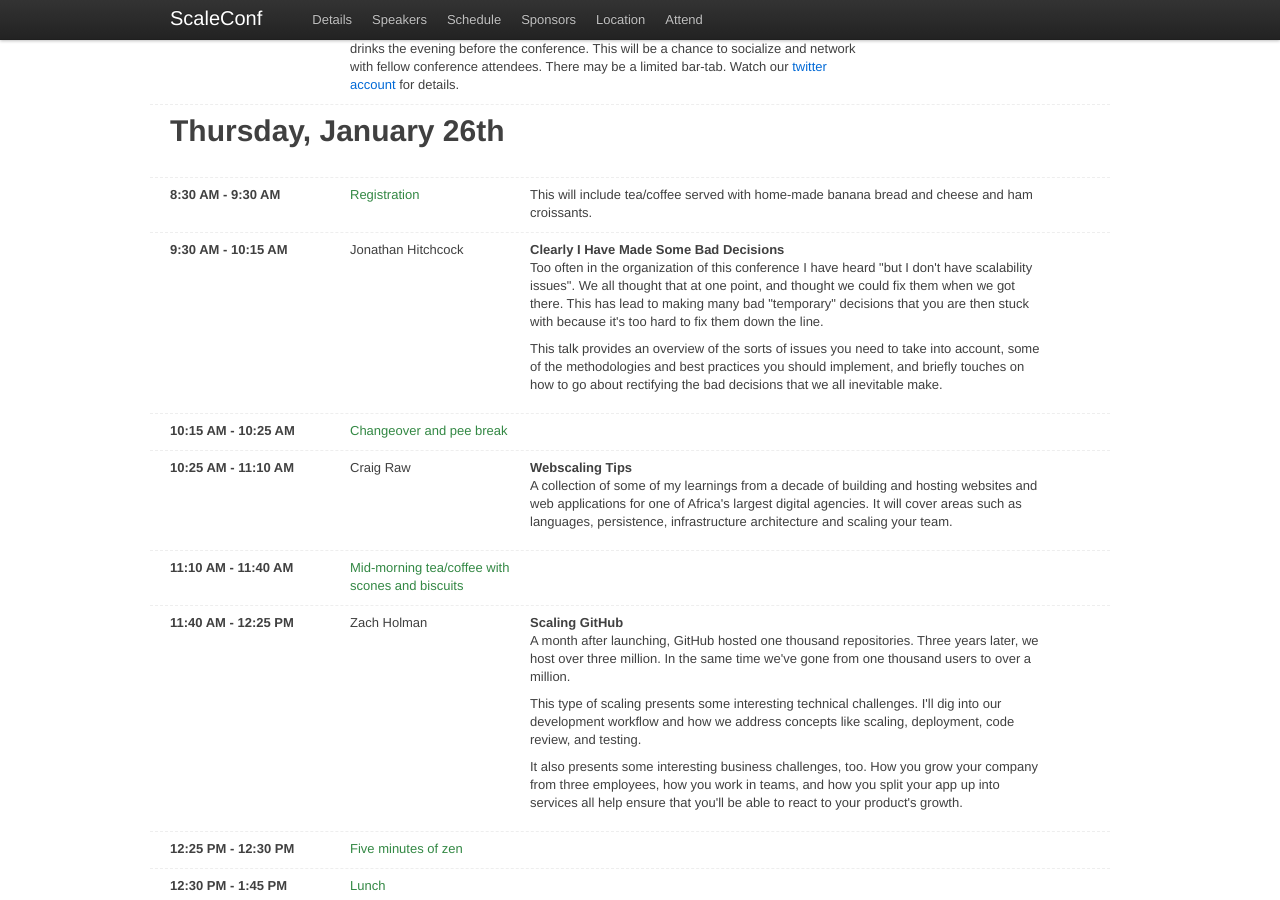
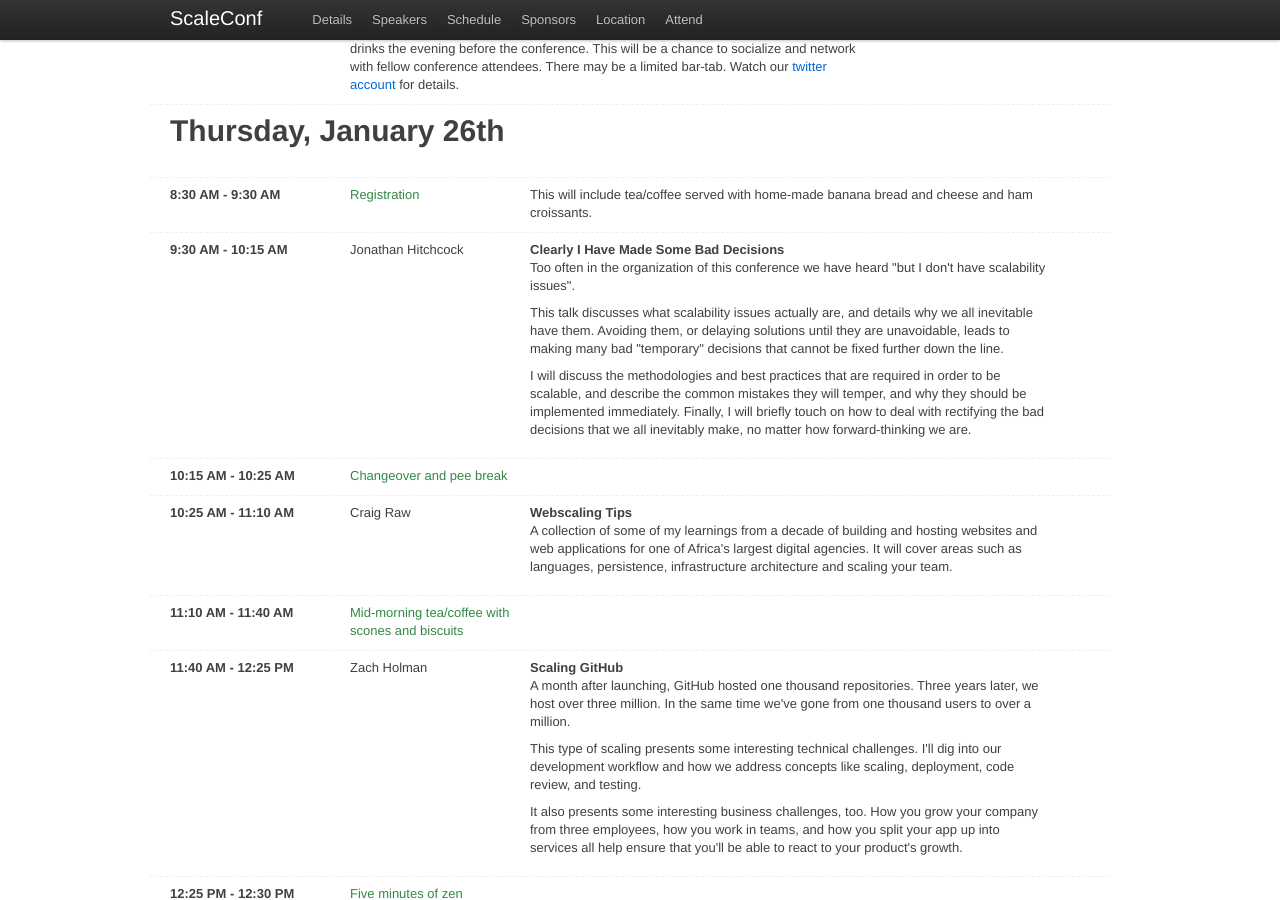
Before and after one commit to scaleconf/scaleconf.github.com, a Jekyll site: the page built from schedule.html, in a window 1280 px wide and 900 px high, scrolled down 411 px. Built offline with Jekyll 4.4.1, drawn with Linux system fonts in a browser that asks for light colours; Markdown is read by kramdown in place of the engine named in the settings.

Commit message:
That was a horrible abstract.

```diff
--- a/schedule.html
+++ b/schedule.html
@@ -50,10 +50,14 @@ meta-description: The programme for the Scaleconf, a conference focusing on web
     <div class="span9">
         <b>Clearly I Have Made Some Bad Decisions</b>
         <p>
-        Too often in the organization of this conference I have heard "but I don't have scalability issues".  We all thought that at one point, and thought we could fix them when we got there.  This has lead to making many bad "temporary" decisions that you are then stuck with because it's too hard to fix them down the line.
+        Too often in the organization of this conference we have heard "but I don't have scalability issues".
         </p>
         <p>
-        This talk provides an overview of the sorts of issues you need to take into account, some of the methodologies and best practices you should implement, and briefly touches on how to go about rectifying the bad decisions that we all inevitable make.
+        This talk discusses what scalability issues actually are, and details why we all inevitable have them.  Avoiding them, or delaying solutions until they are unavoidable, leads to making many bad "temporary" decisions that cannot be fixed further down the line.
+        </p>
+        <p>
+        I will discuss the methodologies and best practices that are required in order to be scalable, and describe the common mistakes they will temper, and why they should be implemented immediately.
+        Finally, I will briefly touch on how to deal with rectifying the bad decisions that we all inevitably make, no matter how forward-thinking we are.
         </p>
     </div>
 </div>
```
